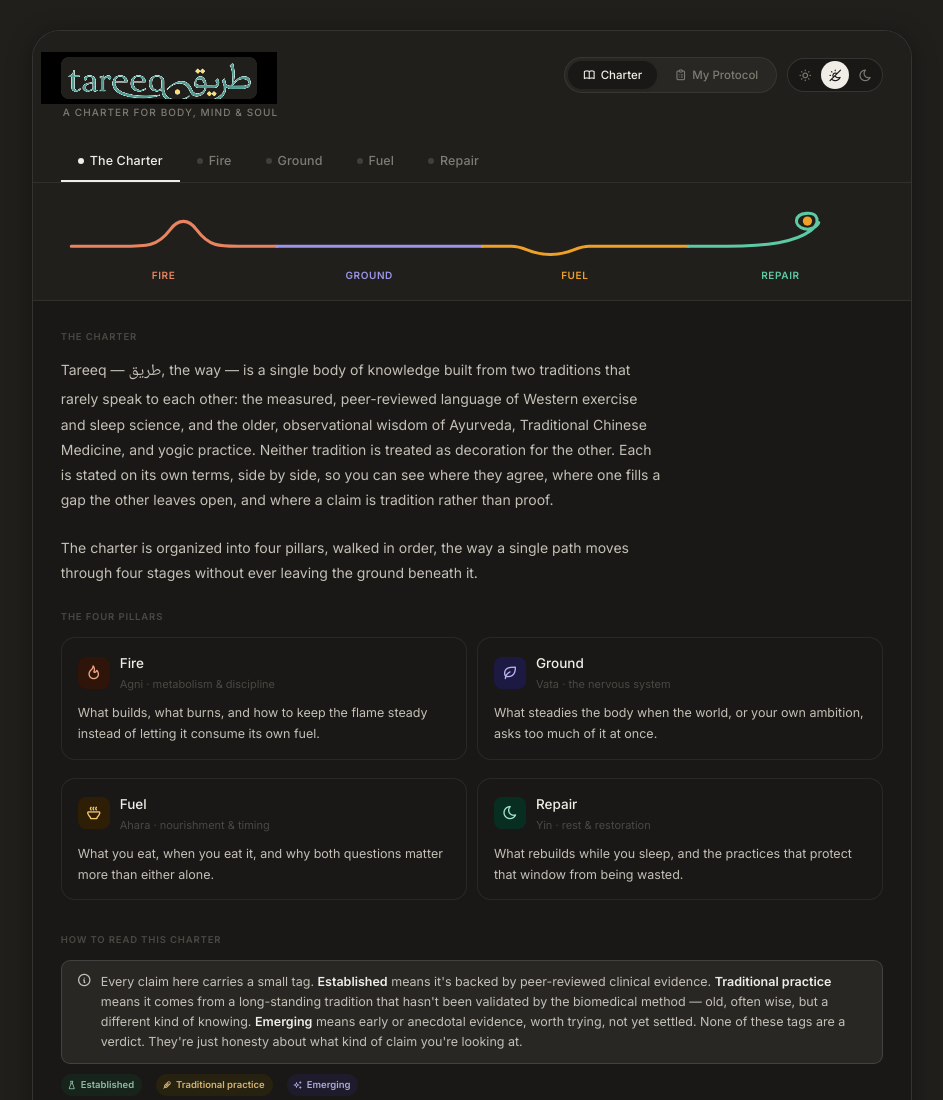
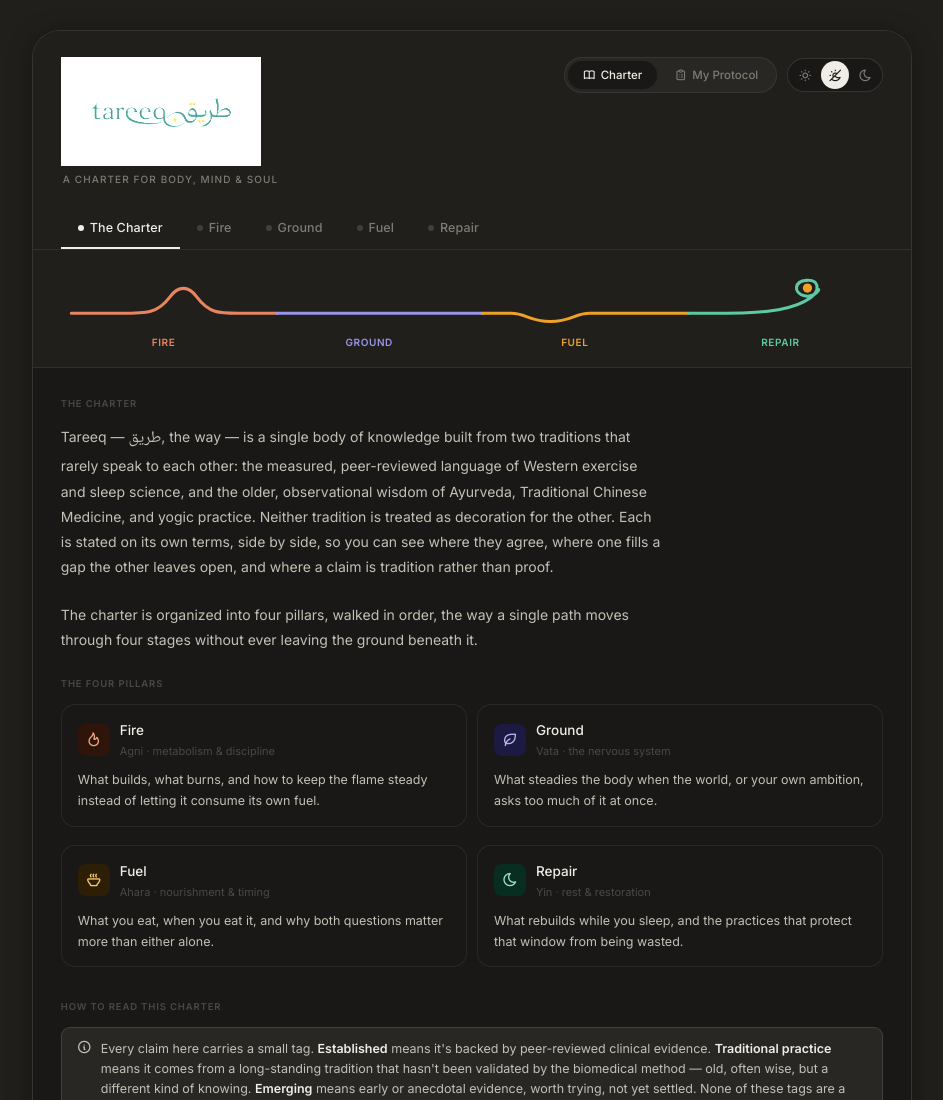
Before and after one commit to yas-88/apex-health, a plain HTML site: page index.html in a window 1280 px wide. Shown: the top 1100 px of the page, without its empty margins (168-1111 px from the left). Drawn offline with Linux system fonts and the light colour scheme.

Commit message:
Update index.html

```diff
--- a/index.html
+++ b/index.html
@@ -87,13 +87,12 @@ body{font-family:'Inter',system-ui,sans-serif;background:var(--bg2);color:var(--
 .hdr-top{display:flex;align-items:flex-start;justify-content:space-between;gap:1rem;margin-bottom:1.4rem;flex-wrap:wrap}
 .brand{display:flex;align-items:center;gap:13px}
 .logo-mark{background-image:var(--logo);background-size:contain;background-repeat:no-repeat;background-position:center;display:block}
-/* Bilingual wordmark — asset lives at repo root as wordmark.png (commit alongside
-   apple-touch-icon.png). Layered urls are graceful fallbacks: live root file first,
-   then the Brand/Icon copy for local preview. Missing layers render as nothing.
-   The #wm-unmat SVG filter turns the image's cream paper into true transparency,
-   so the mark sits seamlessly on both themes; dark mode lifts the strokes. */
-.brand-wordmark{width:196px;height:42px;background-image:url('wordmark.png'),url('wordmark.PNG'),url('../Brand/Icon/wordmark.PNG');background-size:134% auto;background-position:50% 47%;background-repeat:no-repeat;border-radius:9px;filter:url(#wm-unmat)}
-html[data-theme="dark"] .brand-wordmark{filter:url(#wm-unmat) brightness(1.45) saturate(.85)}
+/* Bilingual wordmark — transparent, pre-trimmed PNG at repo root (wordmark.png,
+   generated by make-wordmark.html in the project folder). Plain <img> keeps it
+   sharp at any zoom/DPR; dark mode lifts the strokes with a resolution-independent
+   function filter (no SVG filter — those rasterize at 1x and blur). */
+img.brand-wordmark{width:200px;height:auto;display:block}
+html[data-theme="dark"] img.brand-wordmark{filter:brightness(1.5) saturate(.88)}
 .brand-tag{font-size:10px;font-weight:500;text-transform:uppercase;letter-spacing:.11em;color:var(--ink3);margin-top:5px;padding-left:2px}
 
 .hdr-controls{display:flex;align-items:center;gap:10px;flex-wrap:wrap}
@@ -312,15 +311,6 @@ nav.pillar-nav::-webkit-scrollbar{display:none}
 </style>
 </head>
 <body>
-<!-- Wordmark unmatting filter: manufactures alpha from luminance so the PNG's
-     cream paper becomes transparent. sRGB interpolation is required — the math
-     is tuned to sRGB channel sums (cream ≈ 2.8, strokes ≤ 1.7). -->
-<svg width="0" height="0" style="position:absolute" aria-hidden="true" focusable="false">
-  <filter id="wm-unmat" color-interpolation-filters="sRGB">
-    <feColorMatrix type="matrix" values="1 0 0 0 0  0 1 0 0 0  0 0 1 0 0  -0.85 -0.85 -0.85 0 2.4"/>
-    <feComponentTransfer><feFuncA type="linear" slope="1.15" intercept="-0.08"/></feComponentTransfer>
-  </filter>
-</svg>
 <div class="shell">
 
   <!-- HEADER -->
@@ -328,7 +318,7 @@ nav.pillar-nav::-webkit-scrollbar{display:none}
     <div class="hdr-top">
       <div class="brand">
         <div>
-          <div class="brand-wordmark" role="img" aria-label="Tareeq — طريقه"></div>
+          <img class="brand-wordmark" src="wordmark.png" alt="Tareeq — طريقه">
           <div class="brand-tag">A Charter for Body, Mind &amp; Soul</div>
         </div>
       </div>
```
